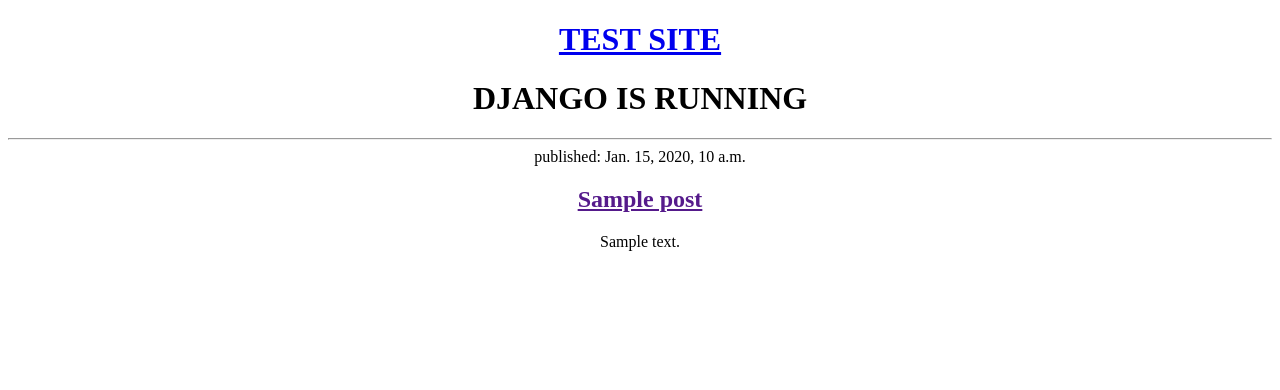
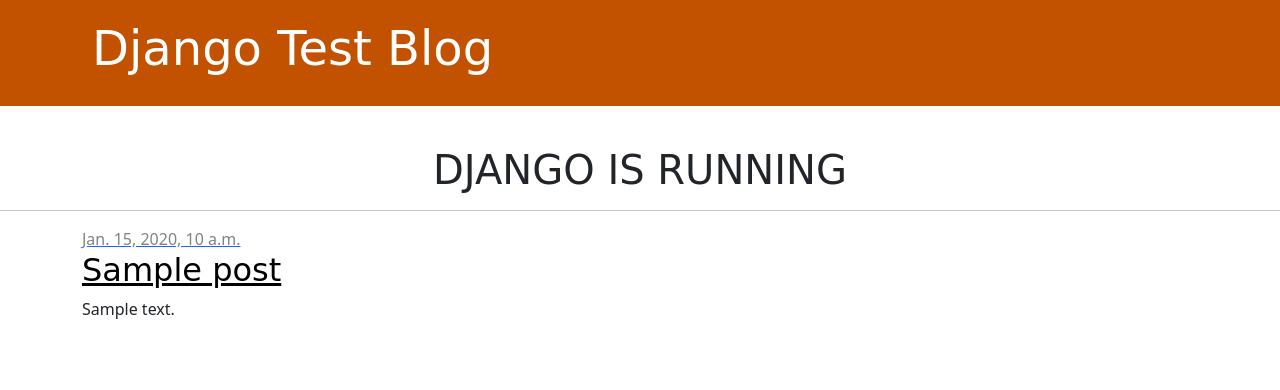
Before and after one commit to VipeR-69/project-one, a Django app: page / in a window 1280 px wide. Shown: the top 390 px of the page. Run offline with Django 5.2, Linux system fonts and the light colour scheme; tables that the repository leaves empty hold one stand-in row (values such as "Sample post").

Commit message:
Changes in static - CSS

```diff
--- /dev/null
+++ b/blog/static/css/blog.css
@@ -0,0 +1,70 @@
+.page-header {
+    background-color: #C25100;
+    margin-top: 0;
+    margin-bottom: 40px;
+    padding: 20px 20px 20px 40px;
+}
+
+.page-header h1,
+.page-header h1 a,
+.page-header h1 a:visited,
+.page-header h1 a:active {
+    color: #ffffff;
+    font-size: 36pt;
+    text-decoration: none;
+}
+
+h1,
+h2,
+h3,
+h4 {
+    font-family: 'Lobster', cursive;
+}
+
+.date {
+    color: #828282;
+}
+
+.save {
+    float: right;
+}
+
+.post-form textarea,
+.post-form input {
+    width: 100%;
+}
+
+.top-menu,
+.top-menu:hover,
+.top-menu:visited {
+    color: #ffffff;
+    float: right;
+    font-size: 26pt;
+    margin-right: 20px;
+}
+
+.post {
+    margin-bottom: 70px;
+}
+
+.post h2 a,
+.post h2 a:visited {
+    color: #000000;
+}
+
+.post > .date,
+.post > .actions {
+    float: right;
+}
+
+.btn-secondary,
+.btn-secondary:visited {
+    color: #C25100;
+    background: none;
+    border-color: #C25100;
+}
+
+.btn-secondary:hover {
+    color: #FFFFFF;
+    background-color: #C25100;
+}
--- a/blog/templates/blog/post_list.html
+++ b/blog/templates/blog/post_list.html
@@ -1,21 +1,35 @@
+{% load static %}
 <!DOCTYPE html>
 <html>
-<header>
-    <center>
-        <h1><a href="/">TEST SITE</a></h1>
-    </center>
-</header>
+<head>
+    <title>Django Test</title>
+    <link rel="stylesheet" href="https://cdn.jsdelivr.net/npm/bootstrap@5.3.3/dist/css/bootstrap.min.css" integrity="sha384-QWTKZyjpPEjISv5WaRU9OFeRpok6YctnYmDr5pNlyT2bRjXh0JMhjY6hW+ALEwIH" crossorigin="anonymous">
+    <link rel="stylesheet" href="{% static 'css/blog.css' %}">
+</head>
+
 <body>
+    <header class="page-header">
+        <div class="container">
+            <h1><a href="/">Django Test Blog</a></h1>
+        </div>
+    </header>
     <center><h1>DJANGO IS RUNNING</h1></center>
     <hr>
-    <center>
-        {% for post in posts %}
-            <article>
-                <time>published: {{ post.published_date }}</time>
-                <h2><a href="">{{ post.title }}</a></h2>
-                <p>{{ post.text|linebreaksbr }}</p>
-            </article>
-        {% endfor %}
-    </center>
+        <a href="https://en.wikipedia.org/wiki/Django" class="external_link" id="link_to_wiki_page">
+            <main class="container">
+                <div class="row">
+                    <div class="col">
+                        {% for post in posts %}
+                            <article class="post">
+                                <time class="date">
+                                    {{ post.published_date }}
+                                </time>
+                                <h2><a href="">{{ post.title }}</a></h2>
+                                <p>{{ post.text|linebreaksbr }}</p>
+                            </article>
+                        {% endfor %}
+                    </div>
+                </div>
+            </main>
 </body>
 </html>
```
